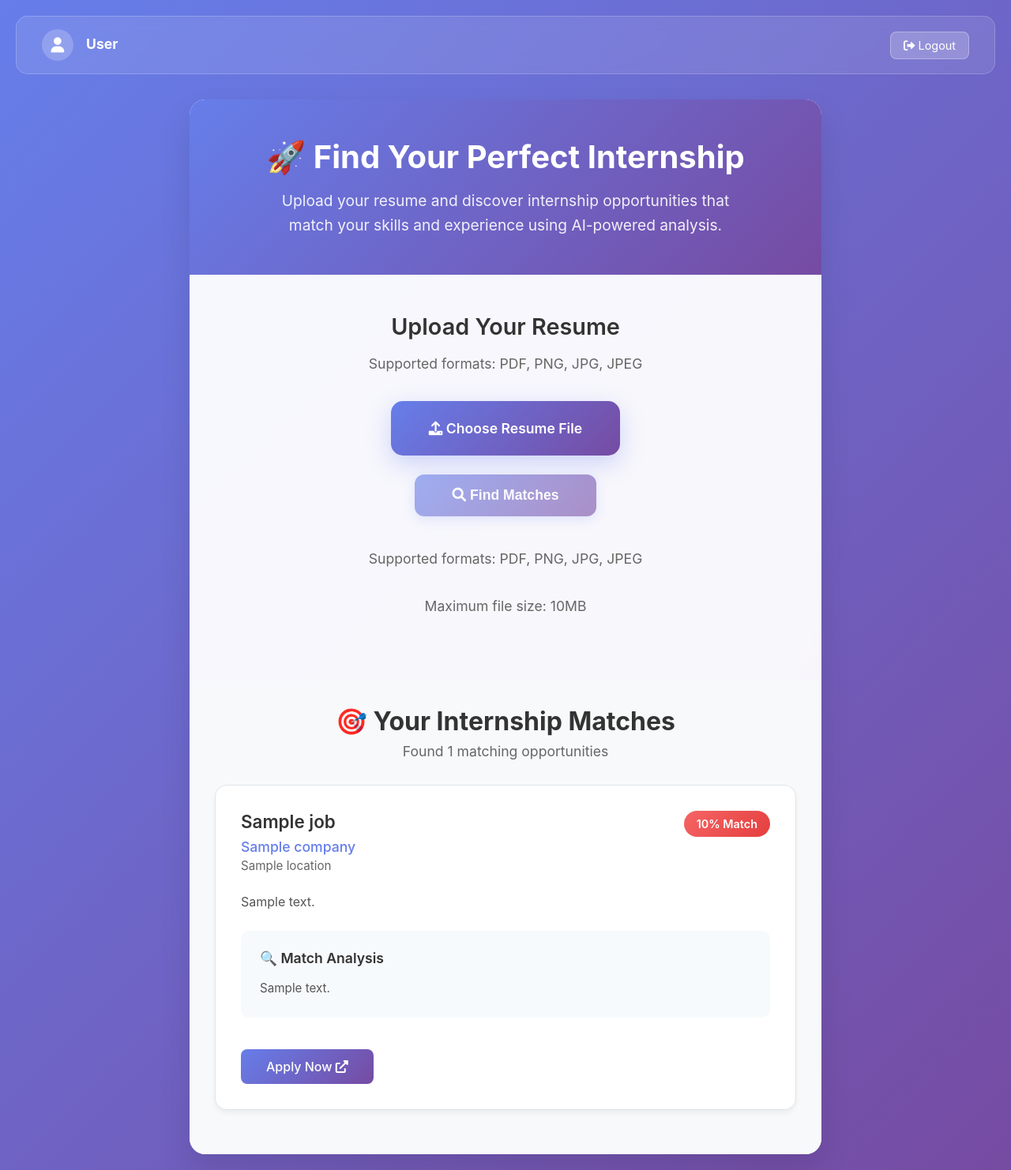
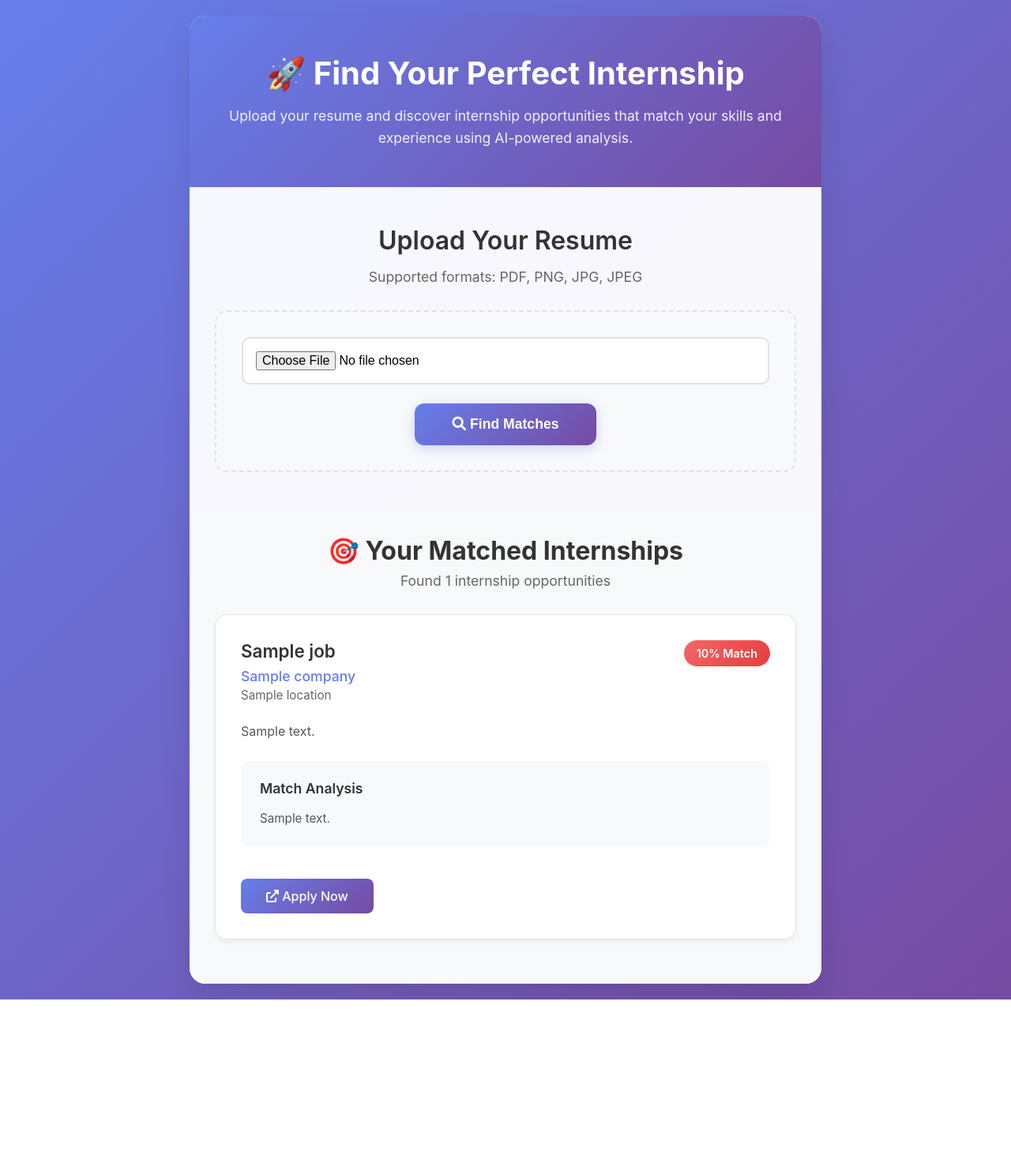
Before and after one commit to shirinalapati/Internship-App, a Python web app: template templates/dashboard.html in a window 1280 px wide. Shown: the whole page at 79% size. After the commit the page ends 1266 px from the top, so only its background shows below. Run offline with Jinja, Linux system fonts and the light colour scheme; the template is opened without the code that fills it: most values are stand-ins (such as "Sample title", 1, 10 or a date in 2020).

Commit message:
Simplify app: remove Google OAuth, improve resume upload form, fix production issues

```diff
--- a/templates/dashboard.html
+++ b/templates/dashboard.html
@@ -17,62 +17,6 @@
             background: linear-gradient(135deg, #667eea 0%, #764ba2 100%);
             min-height: 100vh;
             padding: 20px;
-        }
-
-        .header {
-            display: flex;
-            justify-content: space-between;
-            align-items: center;
-            background: rgba(255, 255, 255, 0.1);
-            backdrop-filter: blur(10px);
-            border-radius: 15px;
-            padding: 1rem 2rem;
-            margin-bottom: 2rem;
-            border: 1px solid rgba(255, 255, 255, 0.2);
-        }
-
-        .user-info {
-            display: flex;
-            align-items: center;
-            color: white;
-        }
-
-        .user-avatar {
-            width: 40px;
-            height: 40px;
-            background: rgba(255, 255, 255, 0.2);
-            border-radius: 50%;
-            display: flex;
-            align-items: center;
-            justify-content: center;
-            margin-right: 1rem;
-            font-size: 1.2rem;
-        }
-
-        .user-details h3 {
-            font-size: 1.1rem;
-            margin-bottom: 0.2rem;
-        }
-
-        .user-details p {
-            font-size: 0.9rem;
-            opacity: 0.8;
-        }
-
-        .logout-btn {
-            background: rgba(255, 255, 255, 0.2);
-            color: white;
-            border: 1px solid rgba(255, 255, 255, 0.3);
-            padding: 0.5rem 1rem;
-            border-radius: 8px;
-            text-decoration: none;
-            font-size: 0.9rem;
-            transition: all 0.3s ease;
-        }
-
-        .logout-btn:hover {
-            background: rgba(255, 255, 255, 0.3);
-            transform: translateY(-2px);
         }
 
         .container {
@@ -99,10 +43,8 @@
         }
 
         .header-section p {
-            font-size: 1.2rem;
+            font-size: 1.1rem;
             opacity: 0.9;
-            max-width: 600px;
-            margin: 0 auto;
             line-height: 1.6;
         }
 
@@ -113,54 +55,49 @@
 
         .upload-section h2 {
             color: #333;
-            font-size: 1.8rem;
+            font-size: 2rem;
             margin-bottom: 1rem;
             font-weight: 600;
         }
 
         .upload-section p {
             color: #666;
+            font-size: 1.1rem;
             margin-bottom: 2rem;
-            font-size: 1.1rem;
-            line-height: 1.6;
         }
 
         .upload-form {
-            display: flex;
-            flex-direction: column;
-            align-items: center;
-            gap: 1.5rem;
+            background: #f8f9fa;
+            border-radius: 15px;
+            padding: 2rem;
+            border: 2px dashed #dee2e6;
+            transition: all 0.3s ease;
+        }
+
+        .upload-form:hover {
+            border-color: #667eea;
+            background: #f0f2ff;
         }
 
         .file-input-wrapper {
             position: relative;
-            overflow: hidden;
-            display: inline-block;
-            background: linear-gradient(135deg, #667eea, #764ba2);
-            border-radius: 15px;
-            cursor: pointer;
-            transition: all 0.3s ease;
-            padding: 1.5rem 3rem;
-            color: white;
-            font-weight: 600;
-            font-size: 1.1rem;
-            box-shadow: 0 10px 30px rgba(102,126,234,0.3);
-        }
-
-        .file-input-wrapper:hover {
-            transform: translateY(-3px);
-            box-shadow: 0 15px 40px rgba(102,126,234,0.4);
+            margin-bottom: 1.5rem;
         }
 
         .file-input {
-            position: absolute;
-            left: -9999px;
+            width: 100%;
+            padding: 1rem;
+            border: 2px solid #dee2e6;
+            border-radius: 10px;
+            font-size: 1rem;
+            background: white;
+            transition: all 0.3s ease;
         }
 
-        .file-info {
-            margin-top: 1rem;
-            color: #666;
-            font-size: 0.9rem;
+        .file-input:focus {
+            outline: none;
+            border-color: #667eea;
+            box-shadow: 0 0 0 3px rgba(102, 126, 234, 0.1);
         }
 
         .submit-button {
@@ -174,35 +111,31 @@
             cursor: pointer;
             transition: all 0.3s ease;
             box-shadow: 0 4px 15px rgba(102,126,234,0.3);
-            opacity: 0.6;
-            pointer-events: none;
         }
 
-        .submit-button.active {
-            opacity: 1;
-            pointer-events: auto;
-        }
-
-        .submit-button.active:hover {
+        .submit-button:hover {
             transform: translateY(-2px);
             box-shadow: 0 8px 25px rgba(102,126,234,0.4);
         }
 
+        .submit-button:disabled {
+            opacity: 0.6;
+            cursor: not-allowed;
+            transform: none;
+        }
+
         .error-message {
-            background: linear-gradient(135deg, #fed7d7, #feb2b2);
-            border: 1px solid #fc8181;
+            background: #fee;
+            border: 1px solid #fcc;
             border-radius: 10px;
             padding: 1.5rem;
             margin: 2rem 0;
-            color: #c53030;
-            text-align: center;
-            box-shadow: 0 4px 6px rgba(0,0,0,0.1);
+            color: #c33;
+            text-align: left;
         }
 
         .error-message i {
-            font-size: 1.5rem;
-            margin-bottom: 0.5rem;
-            display: block;
+            margin-right: 0.5rem;
         }
 
         .error-message h3 {
@@ -254,7 +187,7 @@
 
         .job-header {
             display: flex;
-            justify-content: between;
+            justify-content: space-between;
             align-items: flex-start;
             margin-bottom: 1rem;
         }
@@ -362,12 +295,6 @@
         }
 
         @media (max-width: 768px) {
-            .header {
-                flex-direction: column;
-                gap: 1rem;
-                text-align: center;
-            }
-
             .container {
                 margin: 1rem;
                 border-radius: 15px;
@@ -402,27 +329,6 @@
     </style>
 </head>
 <body>
-    <div class="header">
-        <div class="user-info">
-            <div class="user-avatar">
-                {% if user.provider == 'google' %}
-                    <i class="fab fa-google"></i>
-                {% elif user.provider == 'apple' %}
-                    <i class="fab fa-apple"></i>
-                {% else %}
-                    <i class="fas fa-user"></i>
-                {% endif %}
-            </div>
-            <div class="user-details">
-                <h3>{{ user.name or 'User' }}</h3>
-                <p>{{ user.email }}</p>
-            </div>
-        </div>
-        <a href="/logout" class="logout-btn">
-            <i class="fas fa-sign-out-alt"></i> Logout
-        </a>
-    </div>
-
     <div class="container">
         <div class="header-section">
             <h1>🚀 Find Your Perfect Internship</h1>
@@ -434,19 +340,12 @@
             <p>Supported formats: PDF, PNG, JPG, JPEG</p>
 
             <form method="post" action="/match" enctype="multipart/form-data" class="upload-form" id="uploadForm">
-                <label for="resume" class="file-input-wrapper">
-                    <input type="file" id="resume" name="resume" class="file-input" accept=".pdf,.png,.jpg,.jpeg" required>
-                    <i class="fas fa-upload"></i> Choose Resume File
-                </label>
-
+                <div class="file-input-wrapper">
+                    <input type="file" name="resume" accept=".pdf,.png,.jpg,.jpeg" required class="file-input" id="resumeFile">
+                </div>
                 <button type="submit" class="submit-button" id="submitBtn">
                     <i class="fas fa-search"></i> Find Matches
                 </button>
-
-                <div class="file-info">
-                    <p>Supported formats: PDF, PNG, JPG, JPEG</p>
-                    <p>Maximum file size: 10MB</p>
-                </div>
             </form>
         </div>
 
@@ -460,10 +359,11 @@
 
         {% if results is not none %}
             <div class="results-section">
-                {% if results %}
                 <div class="results-header">
-                        <h2>🎯 Your Internship Matches</h2>
-                        <p class="results-stats">Found {{ results|length }} matching opportunities</p>
+                    <h2>🎯 Your Matched Internships</h2>
+                    <div class="results-stats">
+                        Found {{ results|length }} internship opportunities
+                    </div>
                 </div>
 
                 {% for job in results %}
@@ -472,68 +372,54 @@
                             <div class="job-title">
                                 <h3>{{ job.title }}</h3>
                                 <div class="job-company">{{ job.company }}</div>
+                                {% if job.location %}
                                     <div class="job-location">{{ job.location }}</div>
+                                {% endif %}
                             </div>
                             <div class="match-score">
-                                    {% if job.score >= 80 %}
-                                        <span class="score-badge score-excellent">{{ job.score }}% Match</span>
-                                    {% elif job.score >= 60 %}
-                                        <span class="score-badge score-good">{{ job.score }}% Match</span>
-                                    {% elif job.score >= 40 %}
-                                        <span class="score-badge score-moderate">{{ job.score }}% Match</span>
-                                    {% else %}
-                                        <span class="score-badge score-weak">{{ job.score }}% Match</span>
-                                    {% endif %}
+                                <div class="score-badge
+                                    {% if job.match_score >= 80 %}score-excellent
+                                    {% elif job.match_score >= 60 %}score-good
+                                    {% elif job.match_score >= 40 %}score-moderate
+                                    {% else %}score-weak{% endif %}">
+                                    {{ job.match_score }}% Match
+                                </div>
                             </div>
                         </div>
 
                         {% if job.description %}
-                                <div class="job-description">{{ job.description }}</div>
+                            <div class="job-description">
+                                {{ job.description[:300] }}{% if job.description|length > 300 %}...{% endif %}
+                            </div>
                         {% endif %}
 
+                        {% if job.match_details %}
                             <div class="match-details">
-                                <h4>🔍 Match Analysis</h4>
-                                <div class="match-description">{{ job.match_description }}</div>
+                                <h4>Match Analysis</h4>
+                                <div class="match-description">{{ job.match_details }}</div>
                             </div>
+                        {% endif %}
 
-                            {% if job.apply_link %}
-                                <a href="{{ job.apply_link }}" target="_blank" class="apply-button">
-                                    Apply Now <i class="fas fa-external-link-alt"></i>
+                        {% if job.apply_url %}
+                            <a href="{{ job.apply_url }}" target="_blank" class="apply-button">
+                                <i class="fas fa-external-link-alt"></i> Apply Now
                             </a>
                         {% endif %}
                     </div>
                 {% endfor %}
-                {% else %}
-                    <div class="results-header">
-                        <h2>No Matches Found</h2>
-                        <p class="results-stats">We couldn't find any matching internships at this time. Try uploading a different resume or check back later for new opportunities.</p>
-                    </div>
-                {% endif %}
             </div>
         {% endif %}
     </div>
 
     <script>
-        document.getElementById('resume').addEventListener('change', function(e) {
-            const file = e.target.files[0];
-            const submitButton = document.getElementById('submitBtn');
+        document.getElementById('uploadForm').addEventListener('submit', function(e) {
+            const fileInput = document.getElementById('resumeFile');
+            const submitBtn = document.getElementById('submitBtn');
 
-            if (file) {
-                submitButton.classList.add('active');
-                console.log('File selected:', file.name);
-            } else {
-                submitButton.classList.remove('active');
+            if (fileInput.files[0]) {
+                submitBtn.disabled = true;
+                submitBtn.innerHTML = '<i class="fas fa-spinner fa-spin"></i> Processing...';
             }
-        });
-
-        document.getElementById('uploadForm').addEventListener('submit', function(e) {
-            // Remove the prevention logic - let the form submit naturally
-            const fileInput = document.getElementById('resume');
-            if (fileInput.files[0]) {
-                document.getElementById('submitBtn').disabled = true;
-                document.getElementById('submitBtn').innerHTML = '<i class="fas fa-spinner fa-spin"></i> Processing...';
-            }
-            // Don't prevent default - let the form submit
         });
     </script>
 </body>
```
Also changed, not shown: app.py (+105 -348 lines), user_metadata.json (+4 -4 lines). Lines whose indentation alone changed are shown as unchanged.
